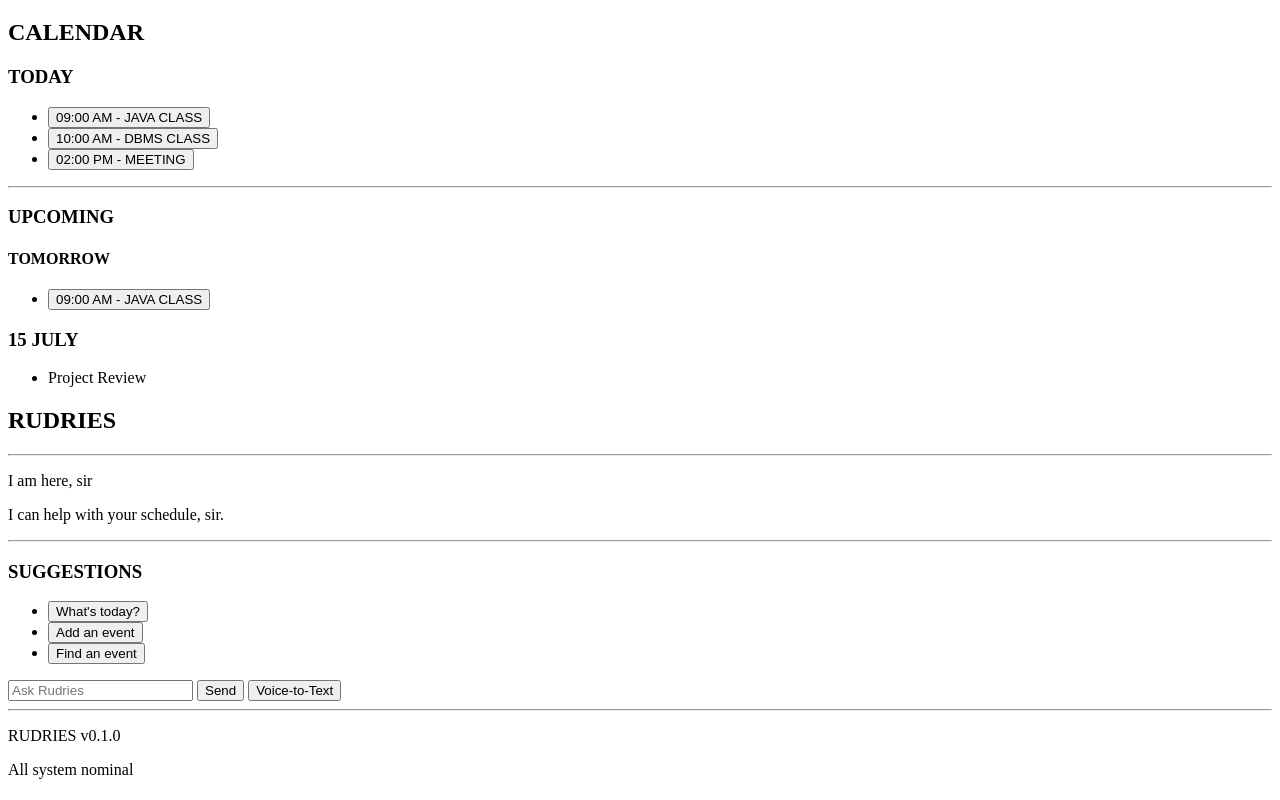
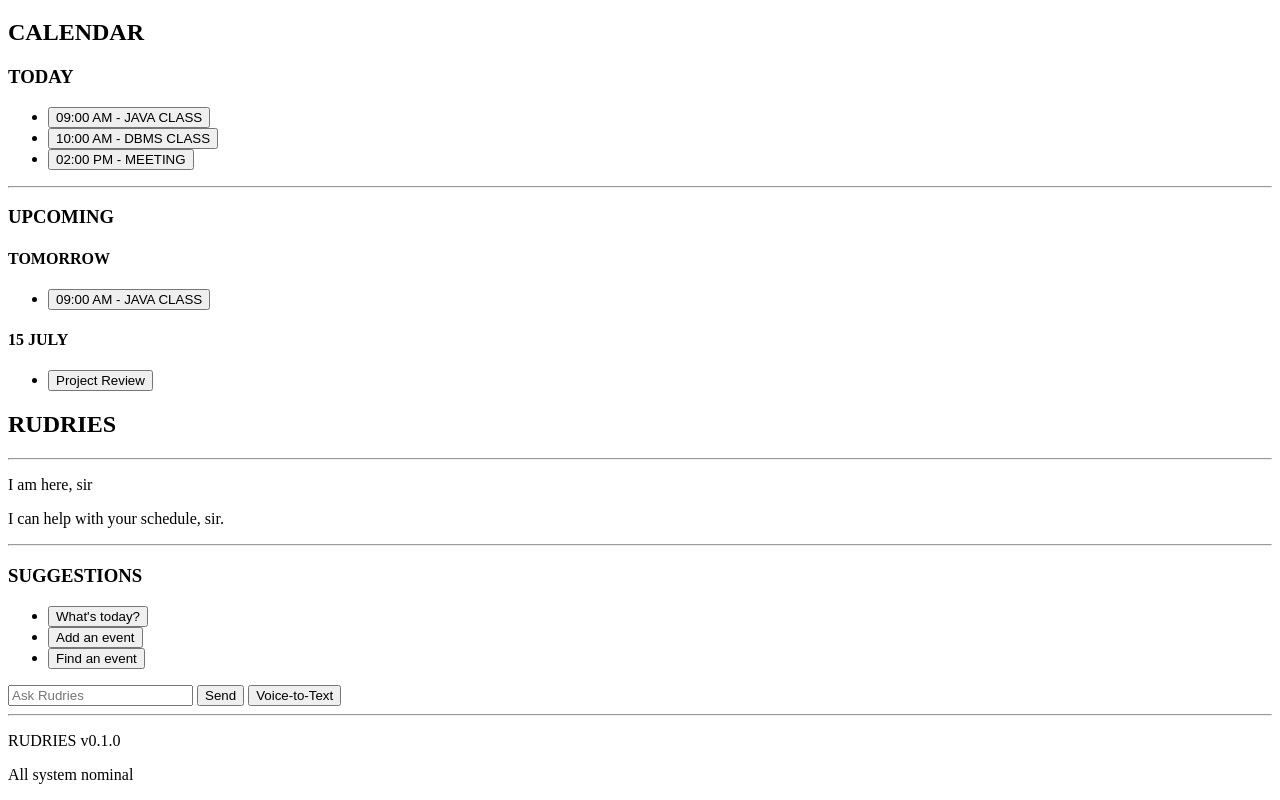
Before and after one commit to AarushVarma00/RUDRIES, a plain HTML site: page Calendar.html in a window 1280 px wide. Shown: the part 708-1508 px from the top of the page. Drawn offline with Linux system fonts and the light colour scheme.

Commit message:
Refine calendar page structure and event consistency

```diff
--- a/Calendar.html
+++ b/Calendar.html
@@ -3,8 +3,8 @@
 <head>
 
     <title>CALENDAR</title>
+</head>
 
-</head>
 <body>
 
 <!-- THIS IS THE HEADER BAR -->
@@ -66,10 +66,10 @@
                 <li><button>09:00 AM - JAVA CLASS</button></li>
             </ul>
 
-        <h3>15 JULY</h3>
-            <ul>
-                <li>Project Review</li>
-            </ul>
+            <h4>15 JULY</h4>
+                <ul>
+                    <li><button>Project Review</button></li>
+                </ul>
     </section>
 
 </main>
@@ -113,3 +113,8 @@
             All system nominal
         </p>
 </footer>
+
+
+
+</body>
+</html>
```
